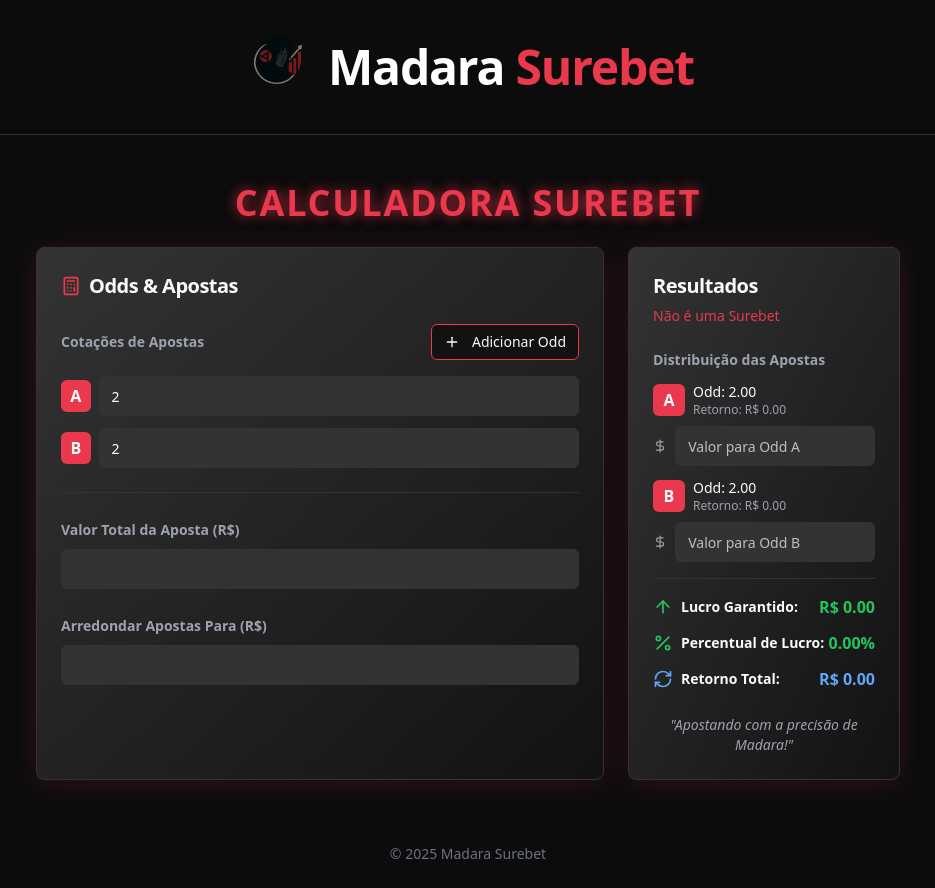
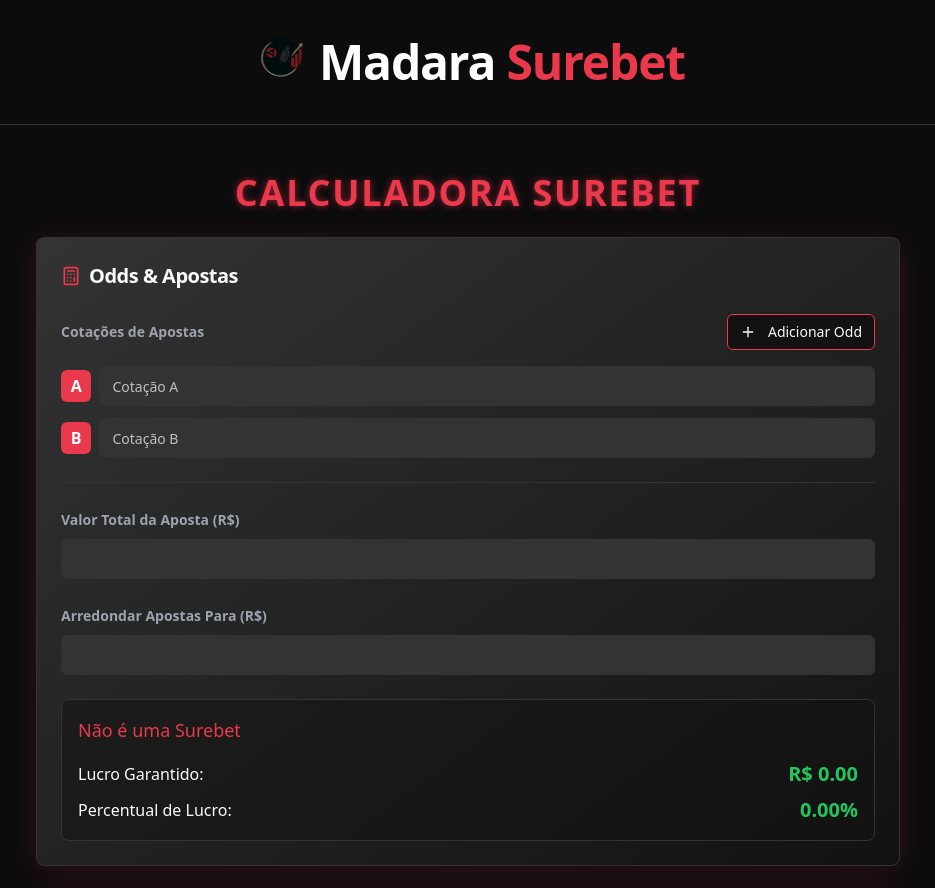
Before and after one commit to kaiofabio2/Calculadora_Madara_Surebet, a React (Vite) app: page / in a window 1280 px wide. Shown: the top 888 px of the page, without its empty margins (172-1107 px from the left). Built offline with nearby package versions, Linux system fonts and the light colour scheme.

Commit message:
Fix: Improve surebet calculator UI/UX
- Aligns Madara logo and title.
- Clears default odd input values.
- Fixes odd input value limit.
- Moves and styles final result display.

```diff
--- a/src/components/OddInput.tsx
+++ b/src/components/OddInput.tsx
@@ -29,6 +29,7 @@ const OddInput = ({ index, value, onChange, onRemove, isRemovable }: OddInputPro
           onChange(index, parsedValue);
         }}
         className="bg-uchiha-gray text-white"
+        placeholder={`Cotação ${String.fromCharCode(65 + index)}`}
       />
       {isRemovable && (
         <Button
--- a/src/components/SurebetCalculator.tsx
+++ b/src/components/SurebetCalculator.tsx
@@ -4,7 +4,7 @@ import { Input } from '@/components/ui/input';
 import { Card, CardContent, CardHeader, CardTitle } from '@/components/ui/card';
 import { Separator } from '@/components/ui/separator';
 import { Progress } from '@/components/ui/progress';
-import { Calculator, Plus, Minus } from 'lucide-react';
+import { Calculator, Plus } from 'lucide-react';
 import { Button } from '@/components/ui/button';
 import { toast } from 'sonner';
 import { cn } from '@/lib/utils';
@@ -22,7 +22,7 @@ import {
 } from '@/utils/surebetCalculator';
 
 const SurebetCalculator = () => {
-  const [odds, setOdds] = useState<number[]>([2.0, 2.0]);
+  const [odds, setOdds] = useState<number[]>([0, 0]);
   const [totalStake, setTotalStake] = useState<number | ''>();
   const [roundingValue, setRoundingValue] = useState<number | ''>();
   const [stakes, setStakes] = useState<number[]>([0, 0]);
@@ -65,7 +65,7 @@ const SurebetCalculator = () => {
       toast.warning("Máximo de 5 odds permitido");
       return;
     }
-    setOdds([...odds, 2.0]);
+    setOdds([...odds, 0]);
     setStakes([...stakes, 0]); // Adicione um novo elemento ao stakes para manter sincronizado com as odds
   };
 
@@ -122,9 +122,7 @@ const SurebetCalculator = () => {
         </h1>
       </div>
 
-      <div className="grid grid-cols-1 md:grid-cols-3 gap-6">
-        {/* Inputs Section */}
-        <Card className="uchiha-card md:col-span-2">
+      <Card className="uchiha-card mb-6">
         <CardHeader>
           <CardTitle className="text-xl flex items-center">
             <Calculator className="w-5 h-5 mr-2 text-uchiha-red" />
@@ -200,17 +198,12 @@ const SurebetCalculator = () => {
                 className="bg-uchiha-gray text-white"
               />
             </div>
-            </div>
-          </CardContent>
-        </Card>
 
-        {/* Results Section */}
-        <Card className="uchiha-card">
-          <CardHeader>
-            <CardTitle className="text-xl">Resultados</CardTitle>
-            <div>
+            {/* Surebet Results Summary */}
+            <div className="mt-6">
+              <div className="p-4 bg-uchiha-black/50 rounded-lg border border-uchiha-gray">
                 <div className={cn(
-                "text-sm font-medium",
+                  "text-lg font-medium mb-2",
                   isSurebetPossible ? "text-green-400" : "text-uchiha-red"
                 )}>
                   {isSurebetPossible
@@ -221,10 +214,35 @@ const SurebetCalculator = () => {
                 {isSurebetPossible && (
                   <Progress
                     value={Math.min(margin * 2, 100)}
-                  className="h-1 mt-2 bg-uchiha-gray"
+                    className="h-2 bg-uchiha-gray"
                   />
                 )}
+
+                {/* Summary profit display */}
+                <div className="mt-4 space-y-2">
+                  <div className="flex justify-between items-center">
+                    <span className="text-base">Lucro Garantido:</span>
+                    <span className={`text-xl font-bold ${profit >= 0 ? 'text-green-500' : 'text-uchiha-red'}`}>
+                      R$ {profit.toFixed(2)}
+                    </span>
                   </div>
+                  <div className="flex justify-between items-center">
+                    <span className="text-base">Percentual de Lucro:</span>
+                    <span className={`text-xl font-bold ${profitPercentage >= 0 ? 'text-green-500' : 'text-uchiha-red'}`}>
+                      {profitPercentage.toFixed(2)}%
+                    </span>
+                  </div>
+                </div>
+              </div>
+            </div>
+          </div>
+        </CardContent>
+      </Card>
+
+      {/* Stake Distribution Results */}
+      <Card className="uchiha-card">
+        <CardHeader>
+          <CardTitle className="text-xl">Distribuição das Apostas</CardTitle>
         </CardHeader>
         <CardContent>
           <ResultsDisplay
@@ -243,7 +261,6 @@ const SurebetCalculator = () => {
         </CardContent>
       </Card>
     </div>
-    </div>
   );
 };
 
--- a/src/pages/Index.tsx
+++ b/src/pages/Index.tsx
@@ -10,8 +10,8 @@ const Index = () => {
       <div className="max-w-7xl mx-auto">
         {/* Header */}
         <div className="flex justify-center items-center mb-8">
-          <MadaraLogo className="mr-4" size={70} />
-          <div>
+          <div className="flex items-center">
+            <MadaraLogo className="mr-2" size={60} />
             <h1 className="text-4xl md:text-5xl font-bold text-white tracking-tight">
               Madara <span className="text-uchiha-red">Surebet</span>
             </h1>
```
Lines whose indentation alone changed are shown as unchanged.
